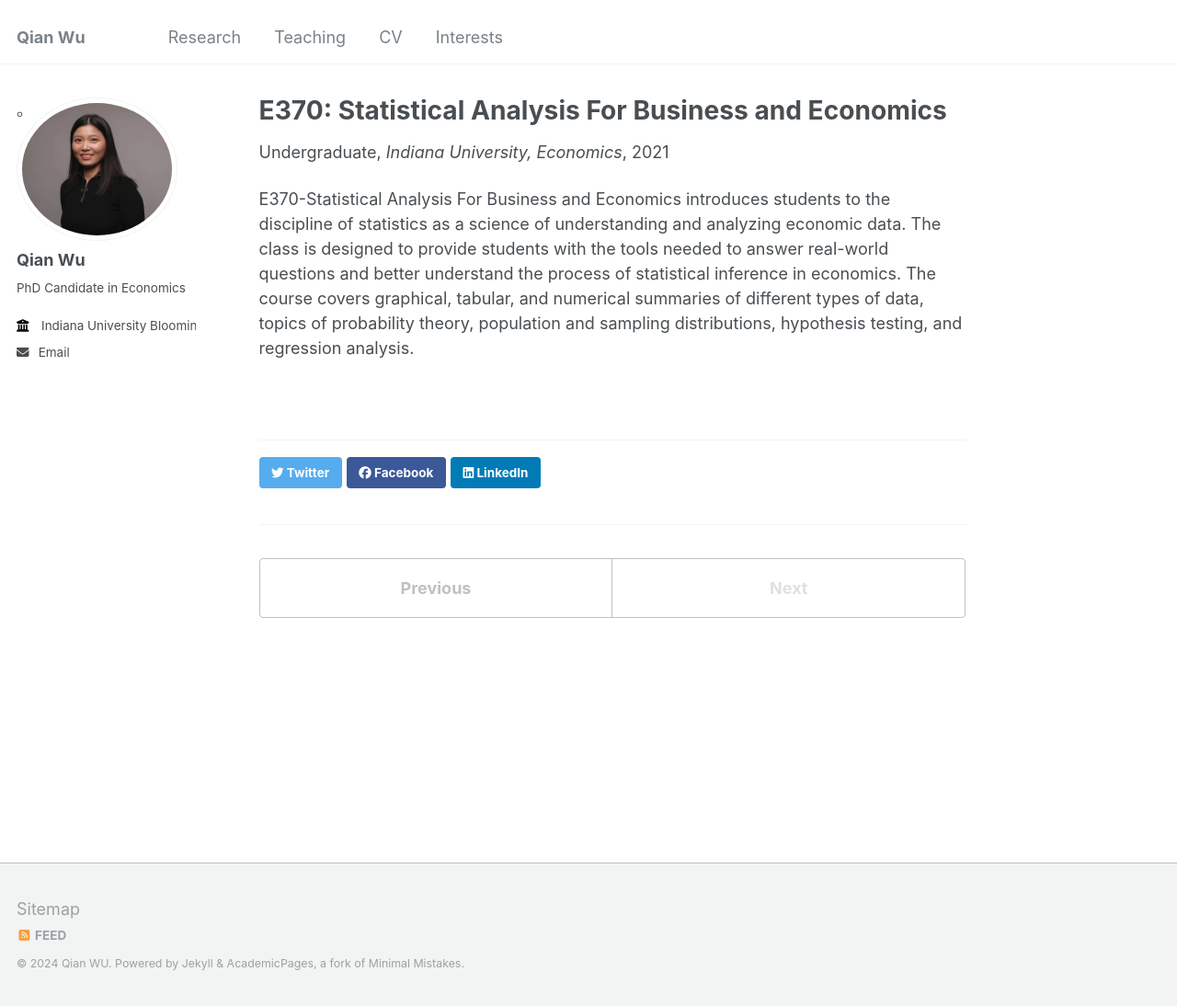
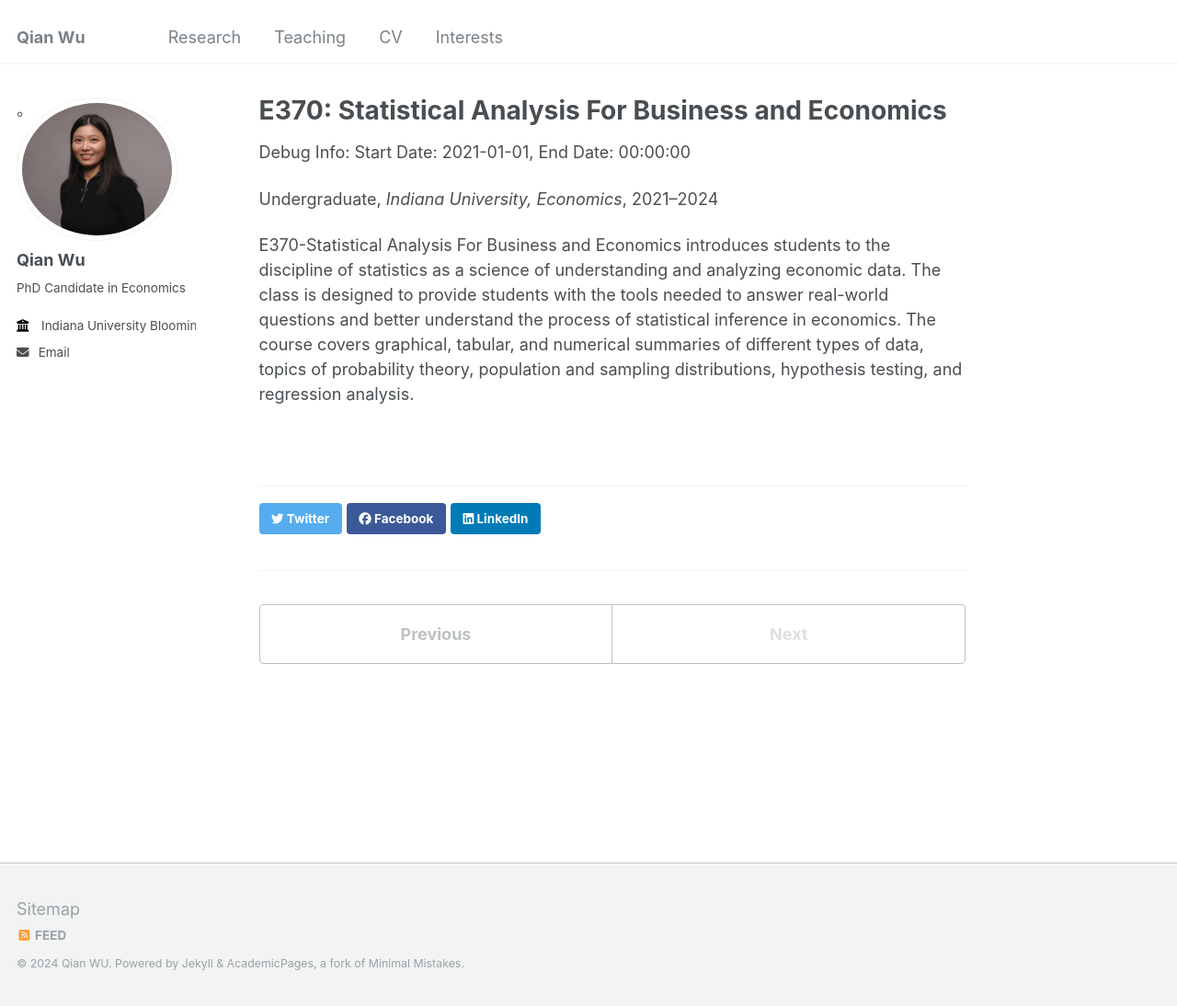
Before and after one commit to qianwu-ef/qianwu-ef.github.io, a Jekyll site: the page built from _teaching/E370.md, in a window 1280 px wide and 1094 px high. Shown: the whole window at 92% size. Built offline with Jekyll 4.4.1, drawn with Linux system fonts in a browser that asks for light colours.

Commit message:
date updated

```diff
--- a/_layouts/single.html
+++ b/_layouts/single.html
@@ -34,20 +34,40 @@
           <p class="page__date"><strong><i class="fa fa-fw fa-calendar" aria-hidden="true"></i> {{ site.data.ui-text[site.locale].date_label | default: "Published:" }}</strong> <time datetime="{{ page.modified | date: "%Y-%m-%d" }}">{{ page.modified | date: "%B %d, %Y" }}</time></p>
         {% endif %}
 
-        {% assign date_parts = page.date | split: "~" %}
+        {% assign date_parts = page.date | split: " " %}
         {% assign start_date = date_parts[0] %}
         {% assign end_date = date_parts[1] %}
+
+        <!-- Debug Information -->
+        <p>Debug Info: Start Date: {{ start_date }}, End Date: {{ end_date }}</p>
+
         {% if page.collection == 'teaching' %}
           <p> {{ page.type }}, <i>{{ page.venue }}</i>,
-          {% if end_date %}
-            {{ start_date | date: "%Y" }}–{{ end_date | date: "%Y" }}
-          {% else %}
-            {{ start_date | default: "1900-01-01" | date: "%Y" }}
-          {% endif %}  </p>
+            {% if end_date %}
+              {{ start_date | date: "%Y" }}–{{ end_date | date: "%Y" }}
+            {% else %}
+              {{ start_date | default: "1900-01-01" | date: "%Y" }}
+            {% endif %}
+          </p>
         {% elsif page.venue and page.date %}
-          <p>Published in <i>{{ page.venue }}</i>, {{ page.date | default: "" | date: "%Y" }} </p>
+          <p>Published in <i>{{ page.venue }}</i>,
+            {% if end_date %}
+              {{ start_date | date: "%Y" }}–{{ end_date | date: "%Y" }}
+            {% else %}
+              {{ page.date | default: "" | date: "%Y" }}
+            {% endif %}
+          </p>
         {% elsif page.date %}
-          <p class="page__date"><strong><i class="fa fa-fw fa-calendar" aria-hidden="true"></i> {{ site.data.ui-text[site.locale].date_label | default: "Published:" }}</strong> <time datetime="{{ page.date | date_to_xmlschema }}">{{ page.date | default: "1900-01-01" | date: "%B %d, %Y" }}</time></p>
+          <p class="page__date">
+            <strong><i class="fa fa-fw fa-calendar" aria-hidden="true"></i> {{ site.data.ui-text[site.locale].date_label | default: "Published:" }}</strong>
+            <time datetime="{{ start_date | date_to_xmlschema }}">
+              {% if end_date %}
+                {{ start_date | date: "%B %d, %Y" }}–{{ end_date | date: "%B %d, %Y" }}
+              {% else %}
+                {{ start_date | default: "1900-01-01" | date: "%B %d, %Y" }}
+              {% endif %}
+            </time>
+          </p>
         {% endif %}
         </header>
       {% endunless %}
--- a/_teaching/E370.md
+++ b/_teaching/E370.md
@@ -5,7 +5,7 @@
 type: "Undergraduate"
 permalink: /teaching/E370
 venue: "Indiana University, Economics"
-date: 2021-01-01~2023-01-01
+date: 2021-01-01 2023-01-01
 ---
 
 E370-Statistical Analysis For Business and Economics introduces students to the discipline
```
